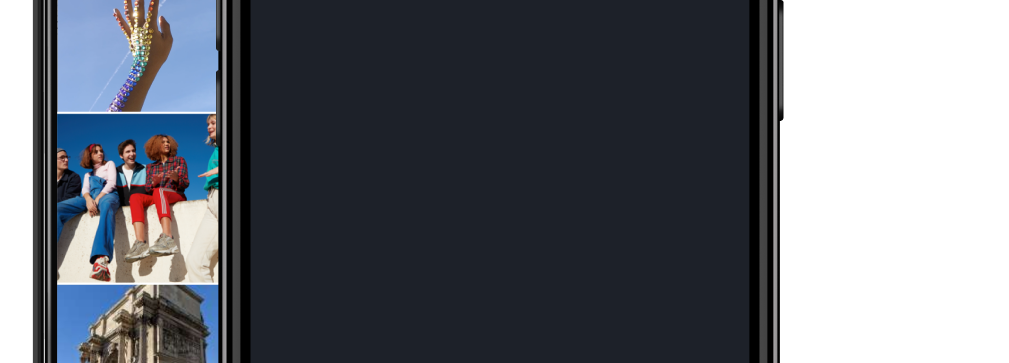
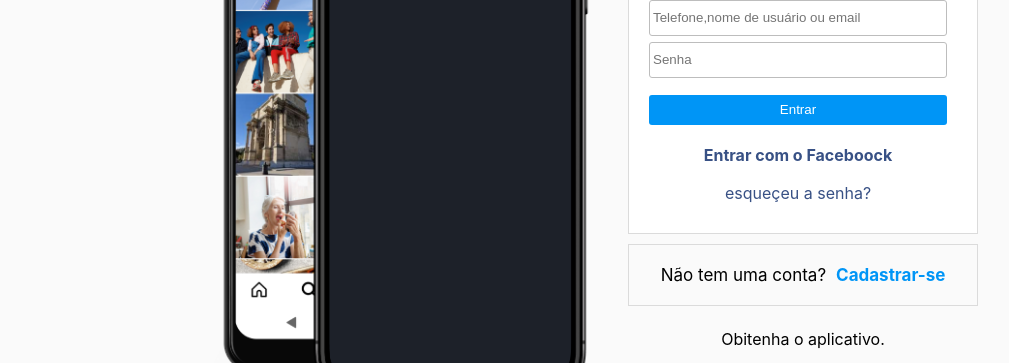
Before and after one commit to MatheusVazti/Clone-do-Instagram, a plain HTML site: page index.html in a window 1280 px wide. Shown: the part 262-625 px from the top of the page, without its empty margins (62-1071 px from the left). Drawn offline with Linux system fonts and the light colour scheme.

Commit message:
Criando as Class no index.html e ajustando os obijetos do projeto style.css

```diff
--- a/index.html
+++ b/index.html
@@ -13,30 +13,31 @@
 
     <section class="container-left">
 
-        <img src="./assets/celular.png">
+        <img class="imagem-principal" src="./assets/celular.png">
     </section>
 
 
     <section class="container-whidt">
-        <div id="caixa">
-            <img src="./assets/insta-logo.png">
+        <div id="caixa-form">
+            <img class="img-insta" src="./assets/insta-logo.png">
 
-            <input placeholder="Telefone,nome de usuário ou email">
-            <input placeholder="Senha">
+            <input  placeholder="Telefone,nome de usuário ou email">
+            <input  placeholder="Senha">
             <button>Entrar</button>
 
-            <a href="">Entrar com o Faceboock</a>
-            <a href="">esqueçeu a senha?</a>
+            <a class="login-faceboock" href="">Entrar com o Faceboock</a>
+            <a class="esqueceu-senha" href="">esqueçeu a senha?</a>
         </div>
 
-        <div class="caixa-paragrafos">
-            <p>Não tem uma conta?</p><a>Cadastrar-se</a>
-            <p>Obitenha o aplicativo</p>
+        <div class="container-cadastro">
+            <p class="paragrafo-conta">Não tem uma conta?</p> <a class="link-cadastro"> Cadastrar-se</a>
         </div>
 
-        <div class="caixa-de-imagems">
-            <img src="./assets/ios.png">
-            <img src="./assets/google.png">
+        <p class="paragrafo">Obitenha o aplicativo.</p>
+
+        <div class="container-app">
+            <img src="./assets/ios.png" class="image-logo">
+            <img src="./assets/google.png" class="image-logo">
         </div>
 
 
--- a/style.css
+++ b/style.css
@@ -3,3 +3,109 @@
     margin: 0;
     padding: 0;
 }
+
+body{
+    font-family: -apple-system,BlinkMacSystemFont,"Segoe UI",Roboto,Helvetica,Arial,sans-serif;
+    background:#FAFAFA;
+    width: 100vw;
+    height: 100vh;
+    justify-content: center;
+    align-items: center;
+    display: flex
+
+
+}
+
+.imagem-principal{
+    width: 450px;
+}
+
+.container-whidt{
+    width:350px;
+
+}
+.img-insta{
+    margin-bottom: 10px;
+
+}
+#caixa-form{
+    display: flex;
+    flex-direction: column;
+    border: 1px solid #dbdbdb;
+    background: #fff;
+    padding: 30px 30px 30px 20px;
+}
+
+input{
+    height: 36px;
+    outline: none;
+    border: 1px solid #bdbdbd;
+    border-radius: 3px;
+    padding-left: 3px;
+    margin-top: 6px;
+    color: #262626;
+}
+button{
+    background: #0095f6;
+    height: 30px;
+    border: none;
+    border-radius: 3px;
+    margin-top: 17px;
+    color: #ffffff;
+    cursor: pointer;
+}
+.login-faceboock{
+    color: #385185;
+    font-weight: bold;
+    text-align: center;
+    margin: 20px 0 18px 0;
+    cursor: pointer;
+    text-decoration: none
+
+}
+.esqueceu-senha{
+    color: #385185;
+    text-align: center;
+    cursor:pointer;
+    text-decoration: none
+}
+.container-cadastro{
+    display: flex;
+    justify-content: center;
+    align-items: center;
+    margin-top: 10px;
+    margin-bottom: 20px;
+    padding: 20px 0 20px 0;
+    border: 1px solid #dbdbdb;
+
+
+}
+.link-cadastro{
+    color: #0095f6;
+    font-weight: bold;
+    font-size: 14px;
+    margin-left: 10px;
+
+}
+.paragrafo-conta{
+    font-size: 17px;
+
+}
+.link-cadastro{
+    font-size:17px ;
+}
+.paragrafo{
+
+    text-align: center;
+    padding:3px 0 20px 0;
+}
+.container-app{
+    display: flex;
+    gap: 10px;
+    cursor: pointer;
+    text-align: center;
+}
+.image-logo{
+    width: 140px;
+
+}
```
